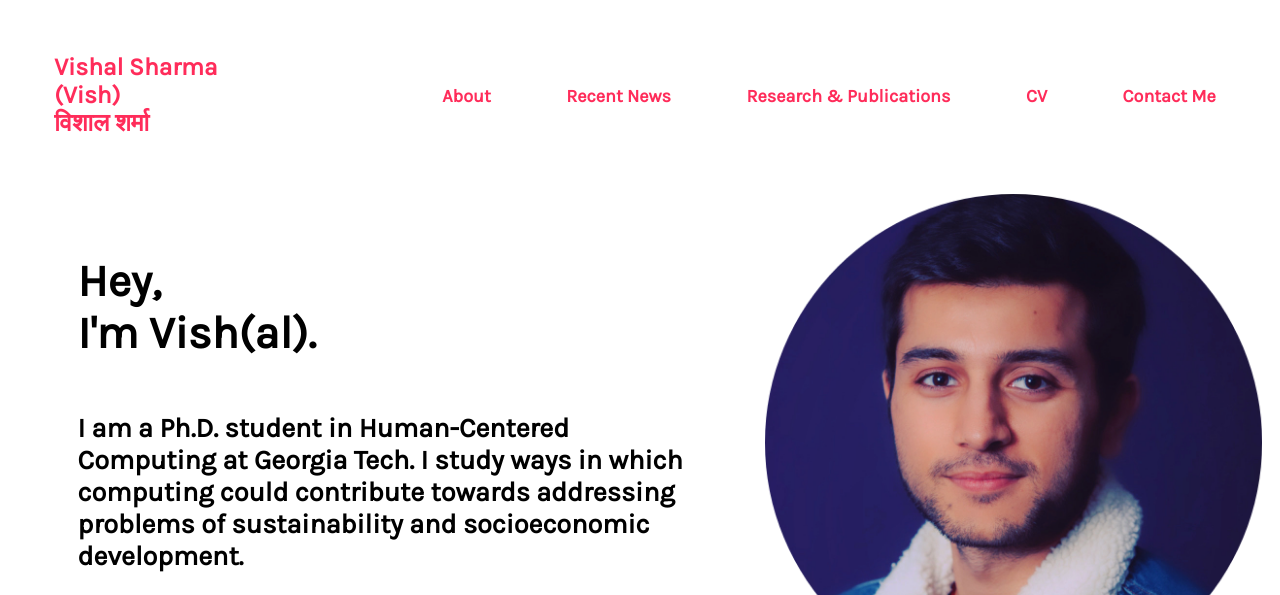
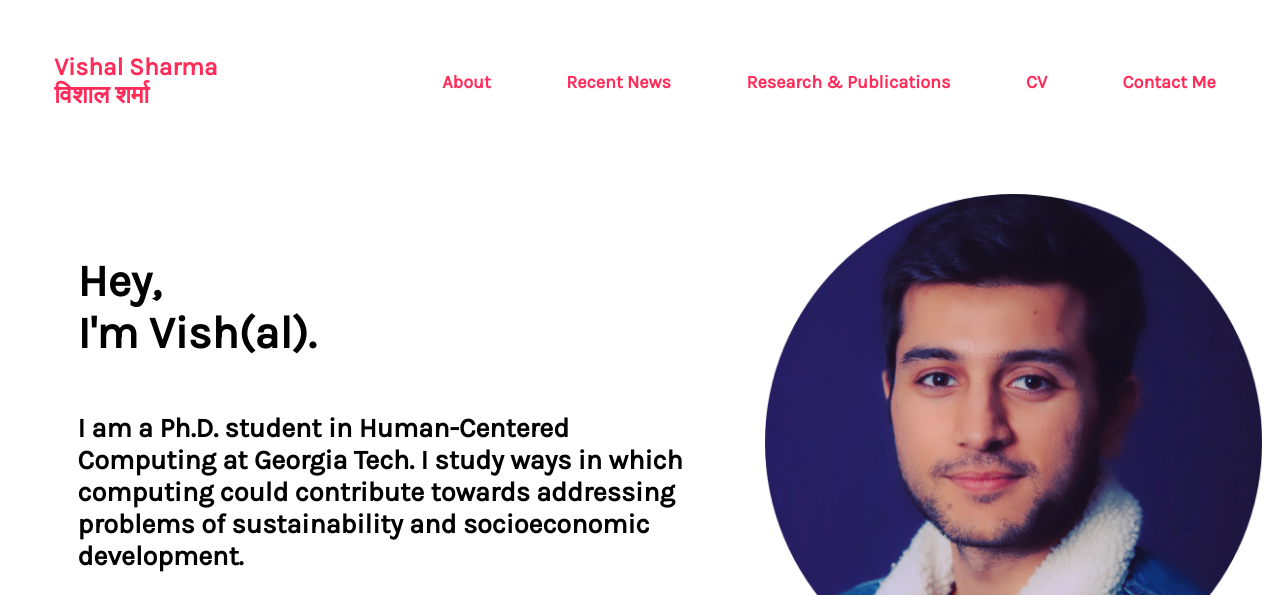
Before and after one commit to visharma228/visharma, a plain HTML site: page index.html in a window 1280 px wide. Shown: the top 595 px of the page. Drawn offline with nearby package versions, Linux system fonts and the light colour scheme.

Commit message:
changes AT

```diff
--- a/index.html
+++ b/index.html
@@ -23,7 +23,7 @@
     <header id="header" class="animated slideInDown" style="animation-delay:1.8s;">
         <table>
             <tr>
-                <td id="logo"> <a href="#about" style="color:#FF2C5A;text-decoration:none;"> Vishal Sharma (Vish) <br> विशाल शर्मा</td> <br> </a> <!--a href="#about" style="color:#000;text-decoration:none;">Human-Computer Interaction Researcher</a-->
+                <td id="logo"> <a href="#about" style="color:#FF2C5A;text-decoration:none;"> Vishal Sharma <br> विशाल शर्मा</td> <br> </a> <!--a href="#about" style="color:#000;text-decoration:none;">Human-Computer Interaction Researcher</a-->
                 <td id="navigation">
                     <a href="#bio" style="color:#FF2C5A;">About</a>
                     <!--a href="#work"style="color:black;">Recent News</a-->
```
Also changed, not shown: 1 other file.
